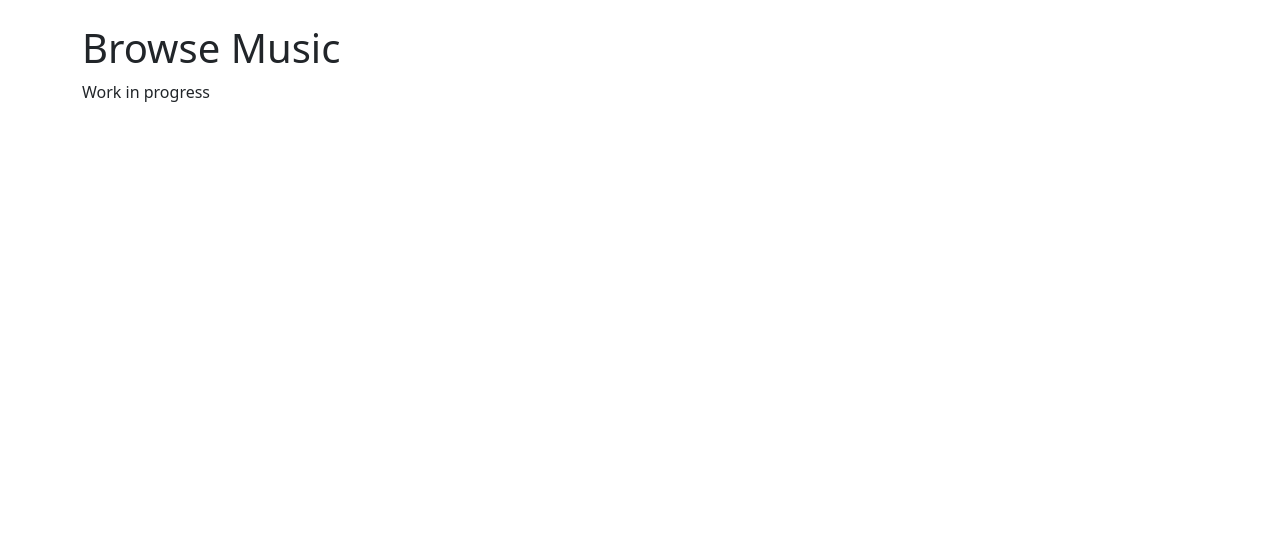
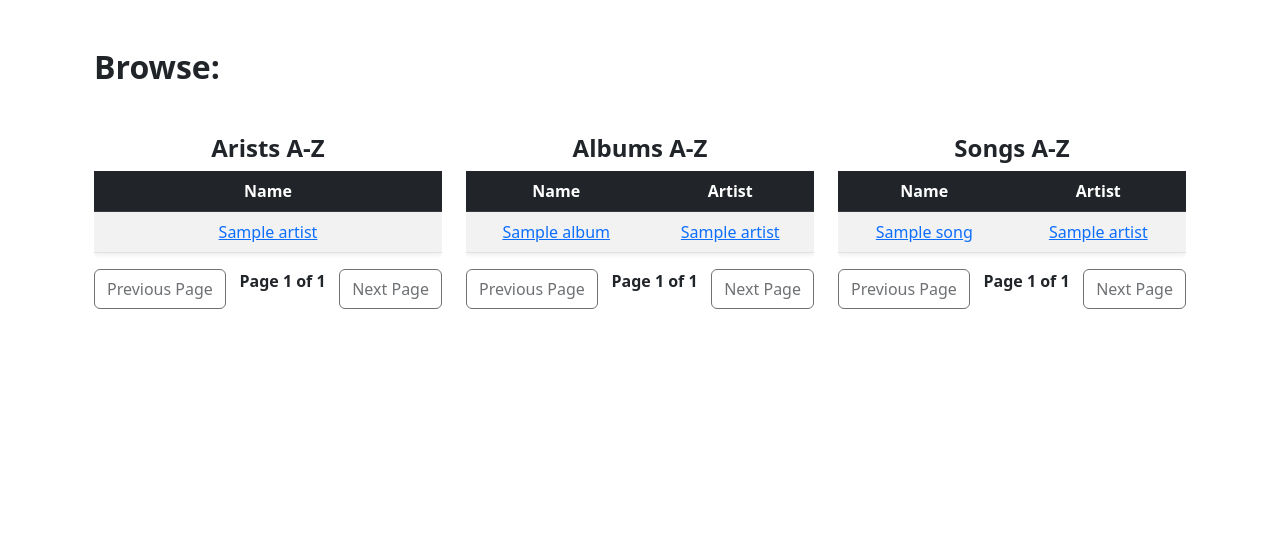
Before and after one commit to Fintani/MusicNotes, a Django app: page /music_notes/browse/ in a window 1280 px wide. Shown: the part 80-629 px from the top of the page. Run offline with Django 3.2, Linux system fonts and the light colour scheme; tables that the repository leaves empty hold one stand-in row (values such as "Sample post").

Commit message:
browse page implemented

```diff
--- a/music_notes/views.py
+++ b/music_notes/views.py
@@ -43,7 +43,27 @@ def about(request):
     return render(request, "music_notes/about.html", context=context_dict)
 
 def browse(request):
-    return render(request, 'music_notes/browse.html')
+    #artists
+    page1 = request.GET.get('page', 1)
+    all_artists = Artist.objects.order_by('name')
+    paginator1 = Paginator(all_artists, 8)  # 8 artist per page
+    artists = paginator1.get_page(page1)
+    #albums
+    page2 = request.GET.get('page', 1)
+    all_albums = Album.objects.order_by('title')
+    paginator2 = Paginator(all_albums, 8)  # 8 albums per page
+    albums = paginator2.get_page(page2)
+    #songs
+    page3 = request.GET.get('page', 1)
+    all_songs = Song.objects.order_by('title')
+    paginator3 = Paginator(all_songs, 8)  # 8 songs per page
+    songs = paginator3.get_page(page3)
+
+    return render(request, 'music_notes/browse.html',{
+        'artists': artists,
+        'albums': albums,
+        'songs': songs,
+    })
 
 
 def register(request):
--- a/templates/music_notes/browse.html
+++ b/templates/music_notes/browse.html
@@ -1,6 +1,133 @@
 {% extends "music_notes/base.html" %}
+
 {% block title_block %}Browse Music{% endblock %}
+
 {% block body_block %}
-    <h1>Browse Music</h1>
-    <p>Work in progress</p>
+<div class="container mt-4">
+    <h2 class="fw-bold mb-5">Browse:</h2>
+
+    <div class="row justify-content-between text-center">
+        <!-- Artists A-Z -->
+        <div class="col-md-4">
+            <h4 class="fw-bold text-center">Arists A-Z</h4>
+            <div class="table-responsive">
+                <table class="table table-striped shadow-sm text-center">
+                    <thead class="table-dark">
+                        <tr>
+                            <th>Name</th>
+                        </tr>
+                    </thead>
+                    <tbody>
+                        {% for artist in artists %}
+                        <tr>
+                            <td><a href="{% url 'music_notes:artist_detail' artist_slug=artist.slug %}">{{ artist.name }}</a></td>
+                        </tr>
+                        {% empty %}
+                        <tr>
+                            <td colspan="4" class="text-center text-muted">No Artist available</td>
+                        </tr>
+                        {% endfor %}
+                    </tbody>
+                </table>
+            </div>
+            <div class="d-flex justify-content-between">
+                {% if artists.has_previous %}
+                    <a href="?page={{ artists.previous_page_number }}" class="btn btn-outline-dark">Previous Page</a>
+                {% else %}
+                    <button class="btn btn-outline-dark disabled">Previous Page</button>
+                {% endif %}
+
+                <p class="fw-bold">Page {{ artists.number }} of {{ artists.paginator.num_pages }}</p>
+
+                {% if artists.has_next %}
+                    <a href="?page={{ artists.next_page_number }}" class="btn btn-outline-dark">Next Page</a>
+                {% else %}
+                    <button class="btn btn-outline-dark disabled">Next Page</button>
+                {% endif %}
+            </div>
+        </div>
+        <!-- Albums A-Z -->
+        <div class="col-md-4">
+            <h4 class="fw-bold text-center">Albums A-Z</h4>
+            <div class="table-responsive">
+                <table class="table table-striped shadow-sm text-center">
+                    <thead class="table-dark">
+                        <tr>
+                            <th>Name</th>
+                            <th>Artist</th>
+                        </tr>
+                    </thead>
+                    <tbody>
+                        {% for album in albums %}
+                        <tr>
+                            <td><a href="{% url 'music_notes:album_detail' artist_slug=album.artist.slug album_slug=album.slug %}">{{ album.title }}</a></td>
+                            <td><a href="{% url 'music_notes:artist_detail' artist_slug=album.artist.slug %}">{{ album.artist.name }}</a></td>
+                        </tr>
+                        {% empty %}
+                        <tr>
+                            <td colspan="4" class="text-center text-muted">No Artist available</td>
+                        </tr>
+                        {% endfor %}
+                    </tbody>
+                </table>
+            </div>
+            <div class="d-flex justify-content-between">
+                {% if albums.has_previous %}
+                    <a href="?page={{ albums.previous_page_number }}" class="btn btn-outline-dark">Previous Page</a>
+                {% else %}
+                    <button class="btn btn-outline-dark disabled">Previous Page</button>
+                {% endif %}
+
+                <p class="fw-bold">Page {{ albums.number }} of {{ albums.paginator.num_pages }}</p>
+
+                {% if albums.has_next %}
+                    <a href="?page={{ reviews.next_page_number }}" class="btn btn-outline-dark">Next Page</a>
+                {% else %}
+                    <button class="btn btn-outline-dark disabled">Next Page</button>
+                {% endif %}
+            </div>
+        </div>
+
+        <div class="col-md-4">
+            <h4 class="fw-bold text-center">Songs A-Z</h4>
+            <div class="table-responsive">
+                <table class="table table-striped shadow-sm text-center">
+                    <thead class="table-dark">
+                        <tr>
+                            <th>Name</th>
+                            <th>Artist</th>
+                        </tr>
+                    </thead>
+                    <tbody>
+                        {% for song in songs %}
+                        <tr>
+                            <td><a href="{% url 'music_notes:song_detail' artist_slug=song.artist.slug album_slug=song.album.slug song_slug=song.slug %}">{{ song.title }}</a></td>
+                            <td><a href="{% url 'music_notes:artist_detail' artist_slug=song.artist.slug %}">{{ song.artist.name }}</a></td>
+                        </tr>
+                        {% empty %}
+                        <tr>
+                            <td colspan="4" class="text-center text-muted">No Song available</td>
+                        </tr>
+                        {% endfor %}
+                    </tbody>
+                </table>
+            </div>
+            <div class="d-flex justify-content-between">
+                {% if songs.has_previous %}
+                    <a href="?page={{ songs.previous_page_number }}" class="btn btn-outline-dark">Previous Page</a>
+                {% else %}
+                    <button class="btn btn-outline-dark disabled">Previous Page</button>
+                {% endif %}
+
+                <p class="fw-bold">Page {{ songs.number }} of {{ songs.paginator.num_pages }}</p>
+
+                {% if songs.has_next %}
+                    <a href="?page={{ reviews.next_page_number }}" class="btn btn-outline-dark">Next Page</a>
+                {% else %}
+                    <button class="btn btn-outline-dark disabled">Next Page</button>
+                {% endif %}
+            </div>
+        </div>
+    </div>
+</div>
 {% endblock %}
```
